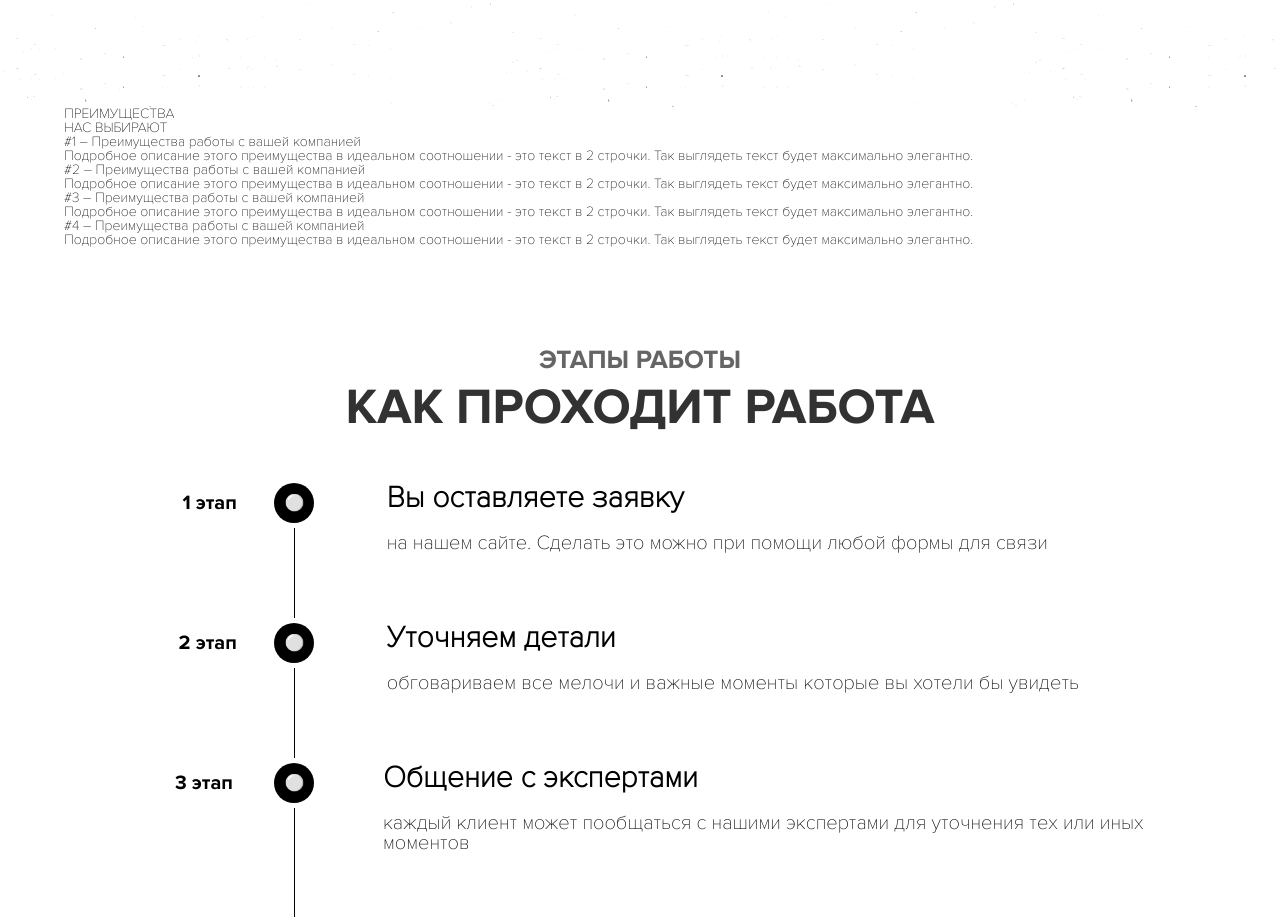
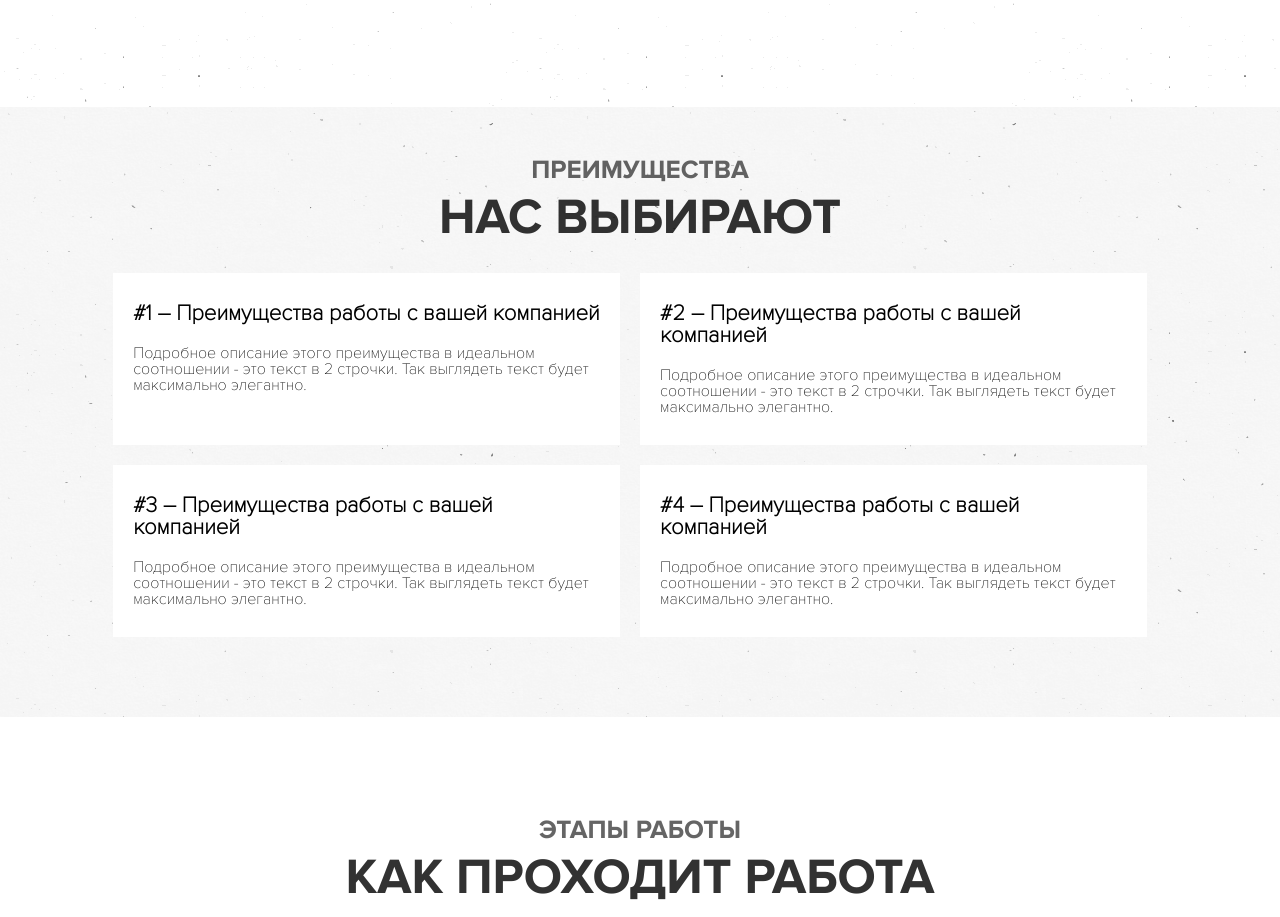
Before and after one commit to web-py-g/Remont_landing, a plain HTML site: page index.html in a window 1280 px wide. Shown: the part 1353-2270 px from the top of the page. Drawn offline with nearby package versions, Linux system fonts and the light colour scheme.

Commit message:
Update style.css

```diff
--- a/css/style.css
+++ b/css/style.css
@@ -272,52 +272,52 @@ body{
 /* about style end */
 
 
-/* advantages style start */
+/* benef style start */
 
-.advantages {
+.benef {
 	background: url(../img/png/natural-paper.png) #f5f5f5;
 
 }
-.advantages__main {
+.benef__main {
 	text-align: center;
 	padding-top: 50px;
 	padding-bottom: 60px;
 }
-.advantages__subtitel {
+.benef__subtitel {
 	font-family: "Proxima Nova Bold";
 	font-size: 26px;
 	opacity: 0.6;
 	padding-bottom: 10px;
 }
-.advantages__titel {
+.benef__titel {
 	font-family: "Proxima Nova Bold";
 	font-size: 50px;
 	padding-bottom: 30px;
 	opacity: 0.8;
 
 }
-.advantages__list {
+.benef__list {
 	display: flex;
 	flex-wrap: wrap;
 	justify-content: center;
 }
-.advantages__list__item{
+.benef__list__item{
 	padding: 30px 20px;
-	text-align-last: left;
+	text-align: left;
 	background: #fff;
 	max-width: 44%;
 	margin-right: 20px;
 	margin-bottom: 20px;
 }
-.advantages__item__titel {
+.benef__item__titel {
 	font-weight: 600;
 	font-size: 22px;
 	padding-bottom: 20px;
 }
-.advantages__item__text {
+.benef__item__text {
 	font-size: 16px;
 }
-/* advantages style end */
+/* benef style end */
 
 
 /* stages style start */
```
